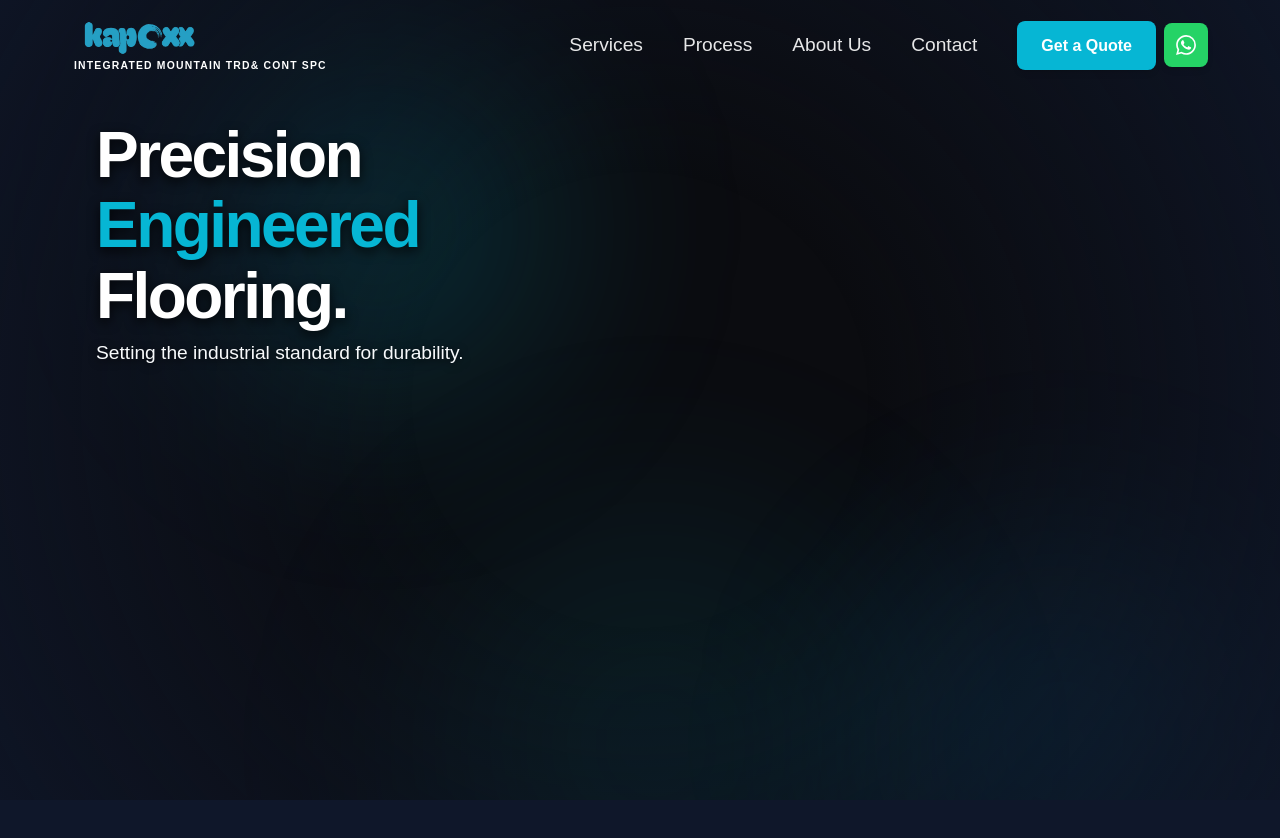
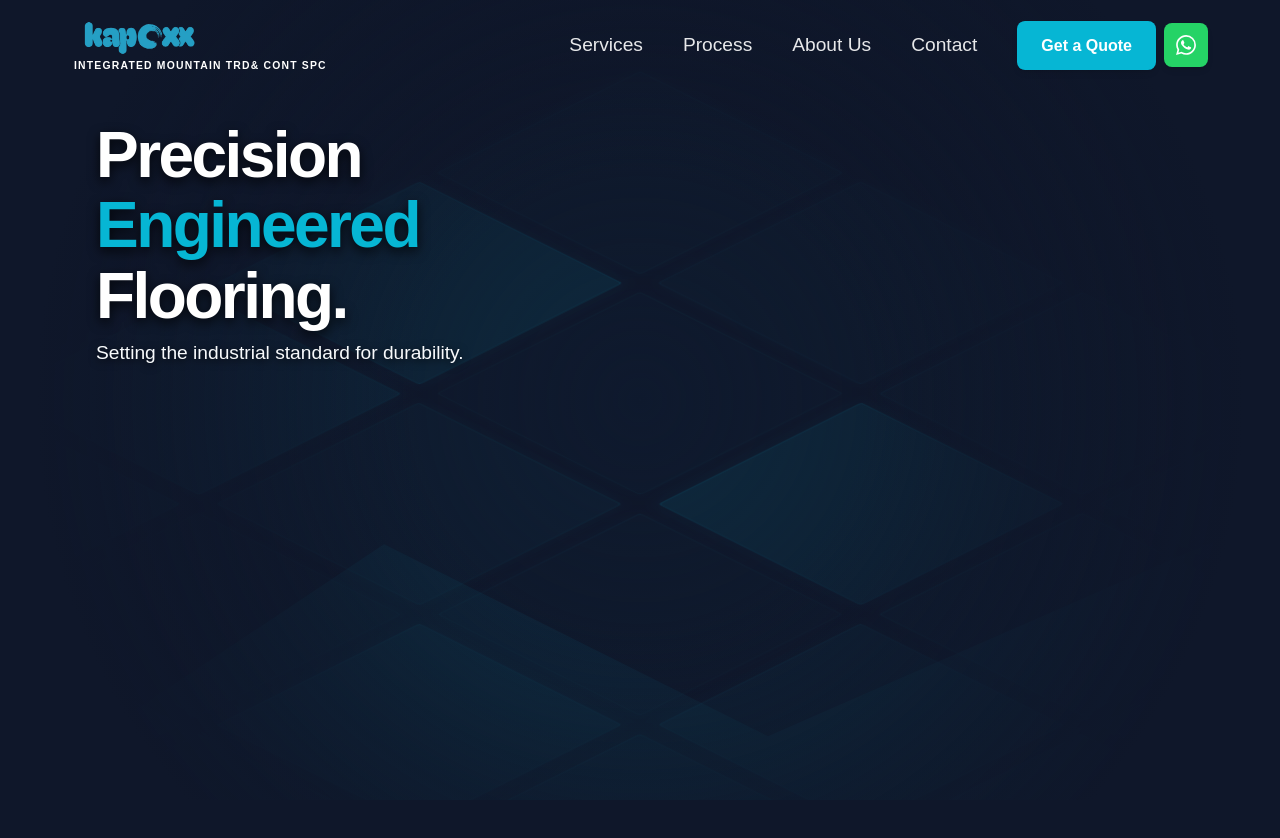
Before and after one commit to NIZAMMAC/kapoxx, a React (Vite) app: page / in a window 1280 px wide. Shown: the top 838 px of the page. Built offline with nearby package versions, Linux system fonts and the light colour scheme.

Commit message:
Add rich 3D Framer Motion isometric background to Hero

```diff
--- /dev/null
+++ b/src/components/AnimatedHeroBackground.jsx
@@ -0,0 +1,81 @@
+import { motion } from 'framer-motion';
+
+export default function AnimatedHeroBackground() {
+    // Generate a 5x5 grid of tiles for the floor
+    const tiles = Array.from({ length: 25 });
+
+    return (
+        <div style={{ position: 'absolute', top: 0, left: 0, width: '100%', height: '100%', overflow: 'hidden', zIndex: 0, backgroundColor: '#0f172a' }}>
+
+            {/* Dark gradient overlay to blend the edges */}
+            <div style={{
+                position: 'absolute',
+                top: 0, left: 0, width: '100%', height: '100%',
+                background: 'radial-gradient(circle at center, transparent 0%, #0f172a 80%)',
+                zIndex: 2,
+                pointerEvents: 'none'
+            }}></div>
+
+            {/* Isometric 3D Grid */}
+            <div style={{
+                position: 'absolute',
+                top: '0%',
+                left: '50%',
+                width: '120vw',
+                height: '120vw',
+                transform: 'translate(-50%, -10%) rotateX(60deg) rotateZ(-45deg)',
+                transformStyle: 'preserve-3d',
+                display: 'grid',
+                gridTemplateColumns: 'repeat(5, 1fr)',
+                gap: '2vw',
+                opacity: 0.8,
+                zIndex: 1
+            }}>
+                {tiles.map((_, i) => {
+                    const delay = Math.random() * 5;
+                    const duration = 8 + Math.random() * 10;
+                    return (
+                        <motion.div
+                            key={i}
+                            initial={{ z: -200, opacity: 0 }}
+                            animate={{
+                                z: [0, Math.random() * -100 - 50, 0],
+                                opacity: [0.1, 0.6, 0.1],
+                                backgroundColor: [
+                                    'rgba(6, 182, 212, 0.05)',
+                                    'rgba(6, 182, 212, 0.25)',
+                                    'rgba(6, 182, 212, 0.05)'
+                                ]
+                            }}
+                            transition={{
+                                duration: duration,
+                                repeat: Infinity,
+                                ease: "easeInOut",
+                                delay: delay
+                            }}
+                            style={{
+                                width: '100%',
+                                height: '100%',
+                                border: '1px solid rgba(6, 182, 212, 0.4)',
+                                boxShadow: '0 0 30px rgba(6, 182, 212, 0.15)',
+                                borderRadius: '4px'
+                            }}
+                        />
+                    );
+                })}
+            </div>
+
+            {/* Floating abstract mountains/structures in the background */}
+            <motion.svg
+                viewBox="0 0 100 100"
+                preserveAspectRatio="none"
+                style={{ position: 'absolute', bottom: 0, left: 0, width: '100%', height: '40%', zIndex: 0, opacity: 0.1 }}
+                initial={{ y: 50 }}
+                animate={{ y: [20, 0, 20] }}
+                transition={{ duration: 15, repeat: Infinity, ease: "easeInOut" }}
+            >
+                <polygon points="0,100 30,20 60,80 100,10 100,100" fill="rgba(6, 182, 212, 1)" />
+            </motion.svg>
+        </div>
+    );
+}
--- a/src/components/Hero.jsx
+++ b/src/components/Hero.jsx
@@ -1,5 +1,6 @@
 import { useRef } from 'react';
 import { useScroll, useTransform, motion, useMotionTemplate, useSpring } from 'framer-motion';
+import AnimatedHeroBackground from './AnimatedHeroBackground';
 
 export default function Hero() {
     const containerRef = useRef(null);
@@ -45,11 +46,8 @@ export default function Hero() {
     return (
         <section ref={containerRef} className="scroll-hero-section" id="hero">
             <div className="sticky-container">
-                {/* Premium Animated CSS Background instead of heavy 500MB images */}
-                <motion.div className="hero-animated-bg" style={{ y: bgY }}>
-                    <div className="glow-orb orb-1"></div>
-                    <div className="glow-orb orb-2"></div>
-                    <div className="glow-orb orb-3"></div>
+                <motion.div style={{ y: bgY, width: '100%', height: '100%', position: 'absolute', top: 0, left: 0 }}>
+                    <AnimatedHeroBackground />
                 </motion.div>
 
                 <div className="hero-overlay-gradient"></div>
```
